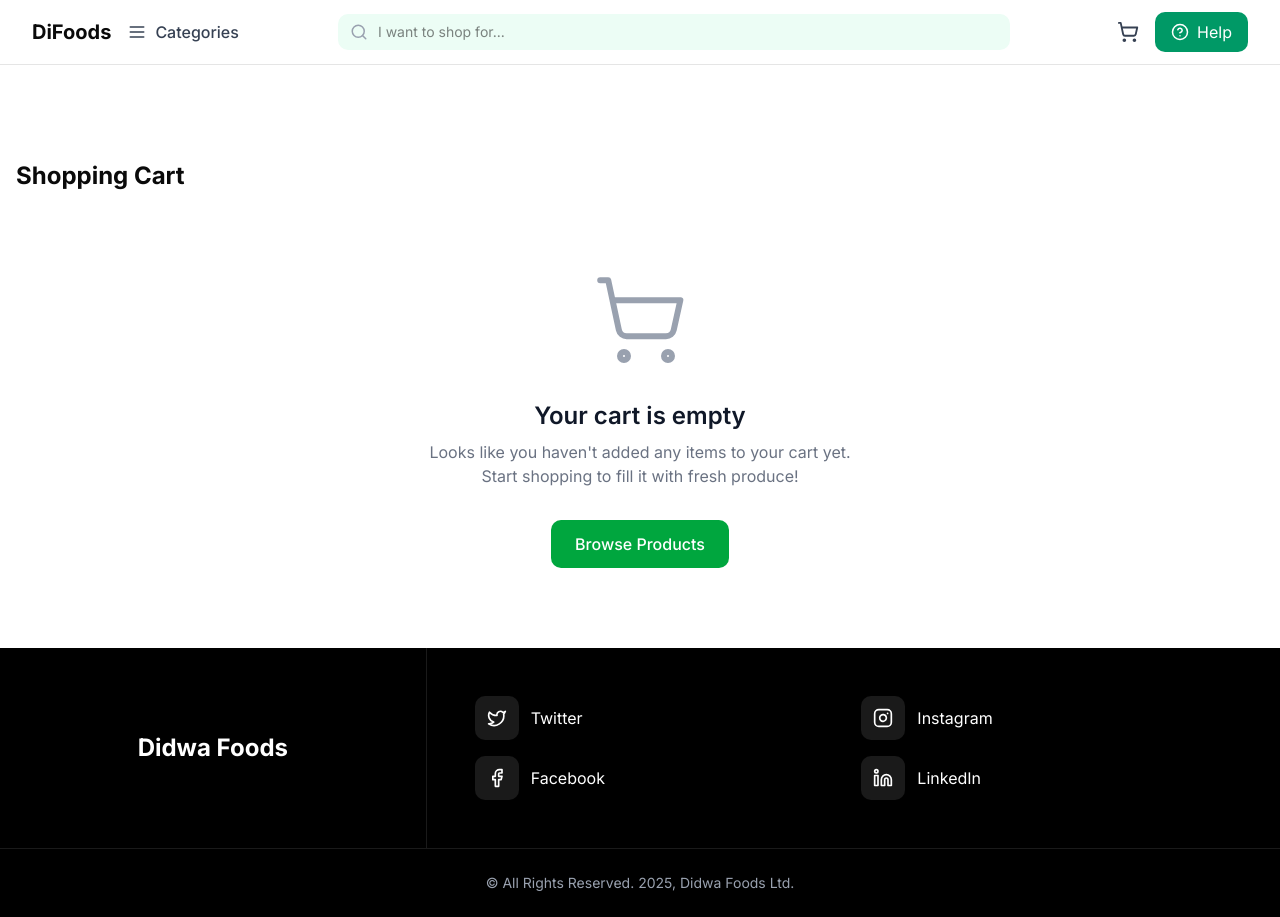
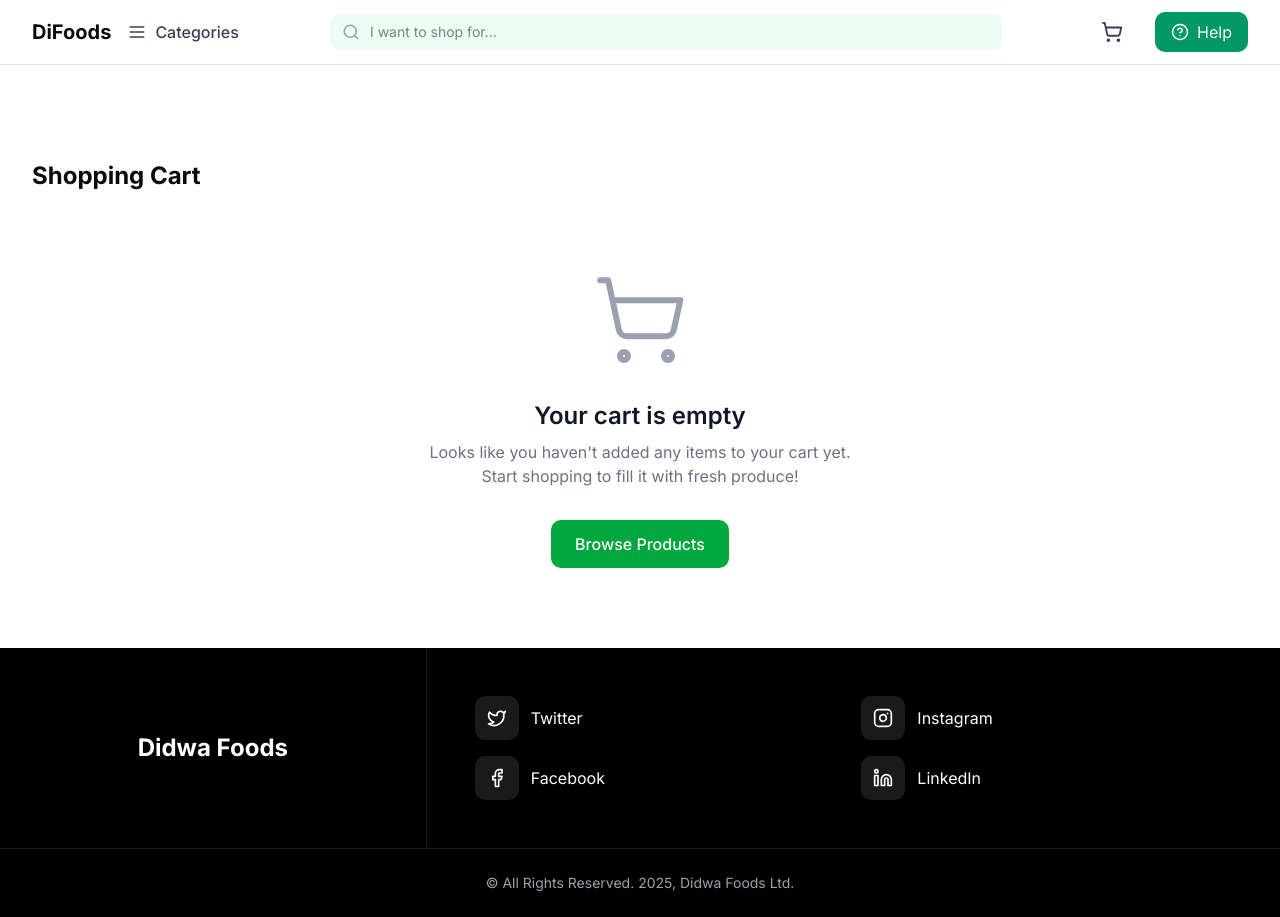
Before and after one commit to nanayawdev/didwa-foods, a Next.js app: page /cart in a window 1280 px wide. Built offline with nearby package versions, Linux system fonts and the light colour scheme.

Commit message:
Update cart page layout for improved styling; adjust header navigation spacing and modify empty cart link for better routing

```diff
--- a/app/(shop)/cart/page.tsx
+++ b/app/(shop)/cart/page.tsx
@@ -8,9 +8,11 @@
 
 export default function CartPage() {
   return (
-    <main className="container mx-auto px-4 py-8 mt-16">
-      <h1 className="text-2xl font-bold mb-8">Shopping Cart</h1>
-      <CartContent />
+    <main className="mt-16">
+      <div className="max-w-7xl mx-auto px-4 sm:px-6 lg:px-8 py-8">
+        <h1 className="text-2xl font-bold mb-8">Shopping Cart</h1>
+        <CartContent />
+      </div>
     </main>
   )
 }
--- a/app/components/layout/header.tsx
+++ b/app/components/layout/header.tsx
@@ -109,7 +109,7 @@
             </div>
 
             {/* Navigation */}
-            <nav className="flex items-center gap-2">
+            <nav className="flex items-center gap-6">
               {/* Cart */}
               <Link
                 href="/cart"
--- a/app/components/ui/empty-cart.tsx
+++ b/app/components/ui/empty-cart.tsx
@@ -14,7 +14,7 @@
         Looks like you haven't added any items to your cart yet. Start shopping to fill it with fresh produce!
       </p>
       <Link
-        href="/shop/products"
+        href="/products"
         className="bg-green-600 text-white px-6 py-3 rounded-lg font-medium hover:bg-green-700 transition-colors"
       >
         Browse Products
```
